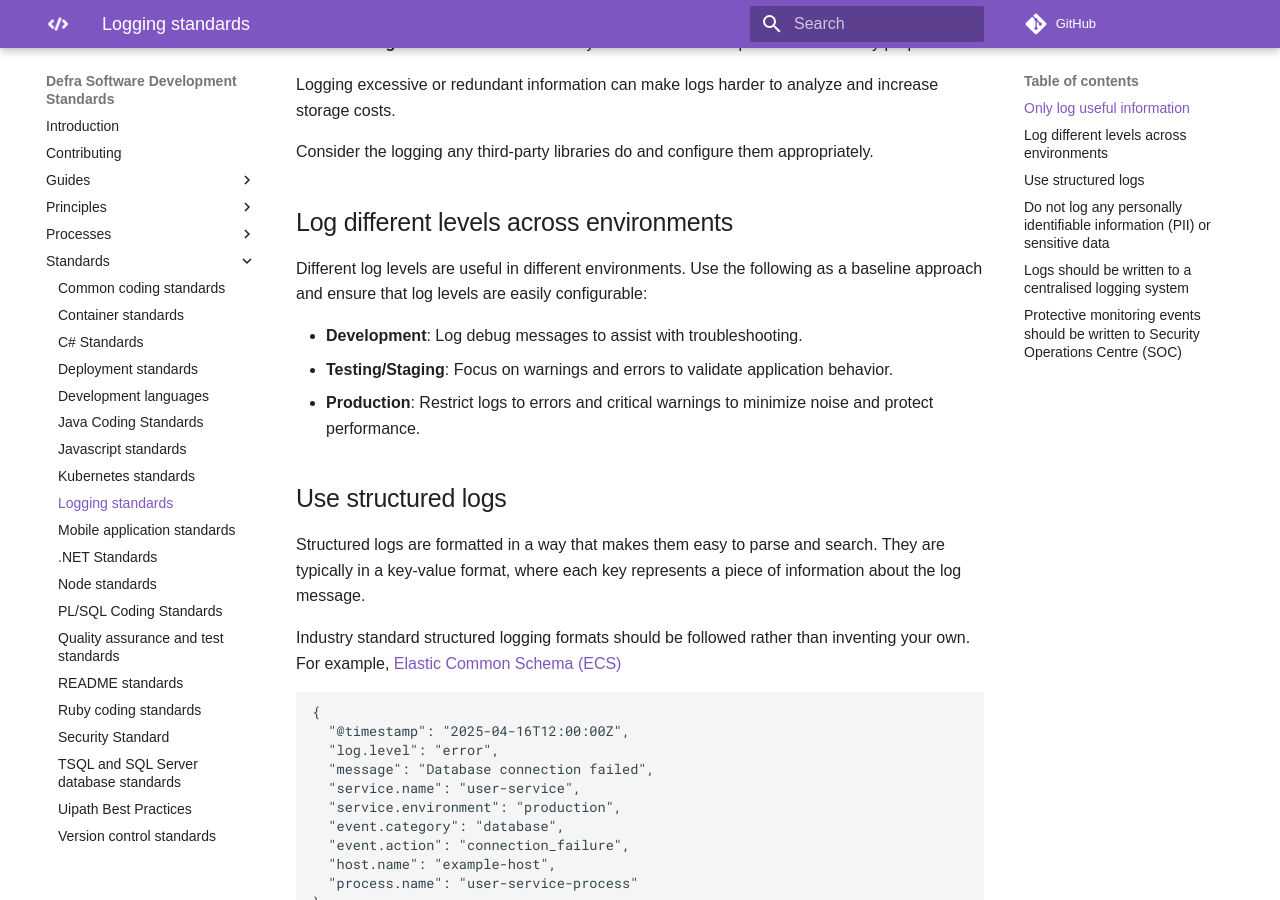
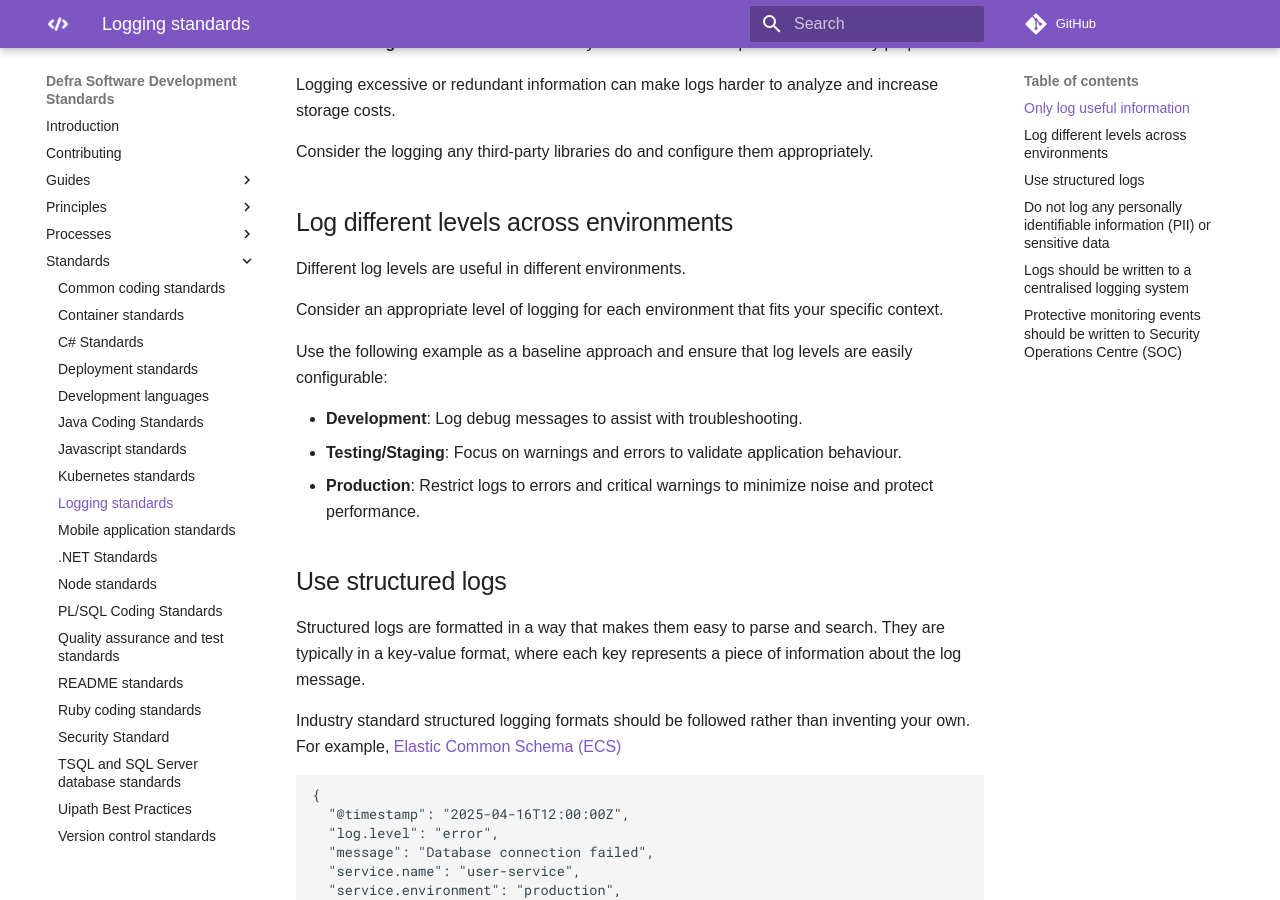
Before and after one commit to DEFRA/software-development-standards, an MkDocs documentation site: the page built from docs/standards/logging_standards.md, in a window 1280 px wide and 900 px high, scrolled down 493 px. Built offline with MkDocs 1.6.1 and Material for MkDocs 9.7.7, drawn with Linux system fonts in a browser that asks for light colours; some web fonts are replaced; comment, search, counter and statistics services are not loaded.

Commit message:
Clarify log levels (#106)

```diff
--- a/docs/standards/logging_standards.md
+++ b/docs/standards/logging_standards.md
@@ -18,10 +18,14 @@ Consider the logging any third-party libraries do and configure them appropriate
 
 ## Log different levels across environments
 
-Different log levels are useful in different environments. Use the following as a baseline approach and ensure that log levels are easily configurable:
+Different log levels are useful in different environments.
+
+Consider an appropriate level of logging for each environment that fits your specific context.
+
+Use the following example as a baseline approach and ensure that log levels are easily configurable:
 
 - **Development**: Log debug messages to assist with troubleshooting.
-- **Testing/Staging**: Focus on warnings and errors to validate application behavior.
+- **Testing/Staging**: Focus on warnings and errors to validate application behaviour.
 - **Production**: Restrict logs to errors and critical warnings to minimize noise and protect performance.
 
 ## Use structured logs
```
